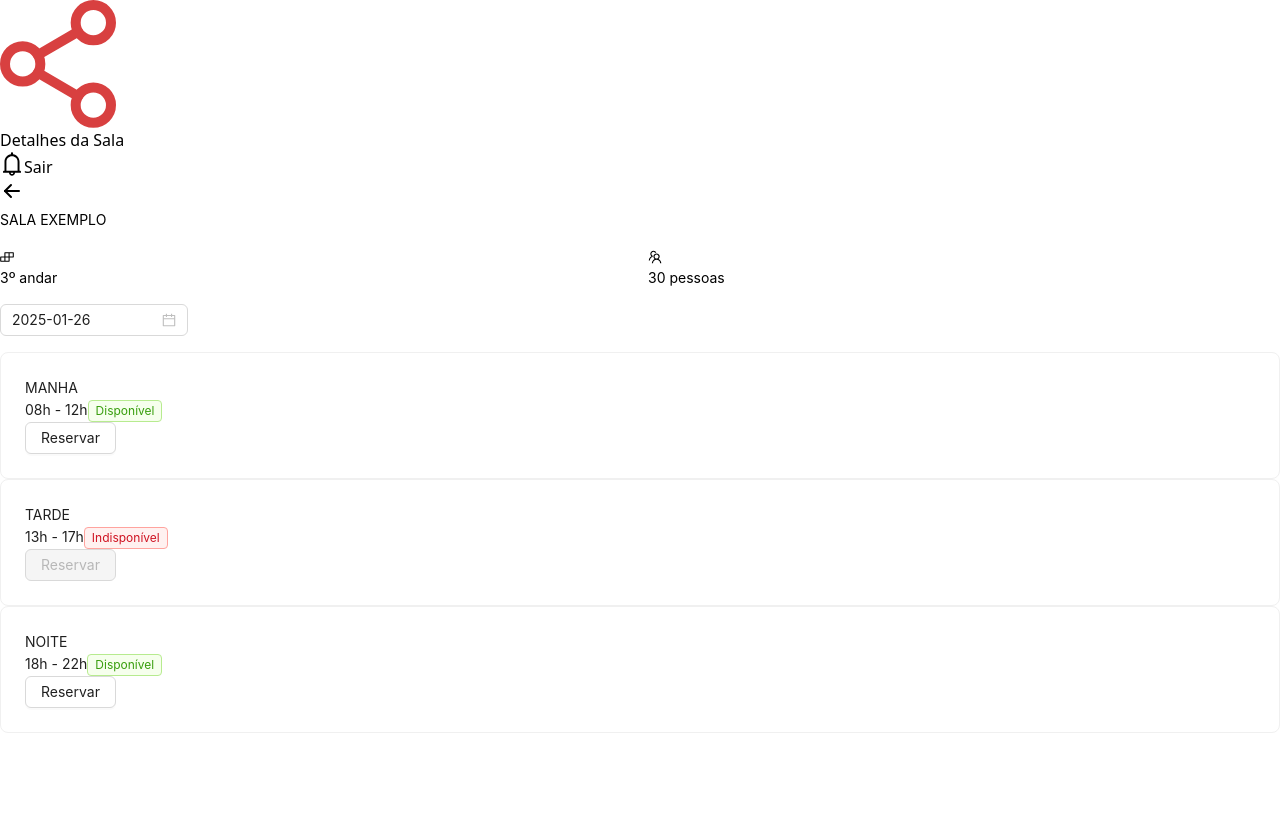
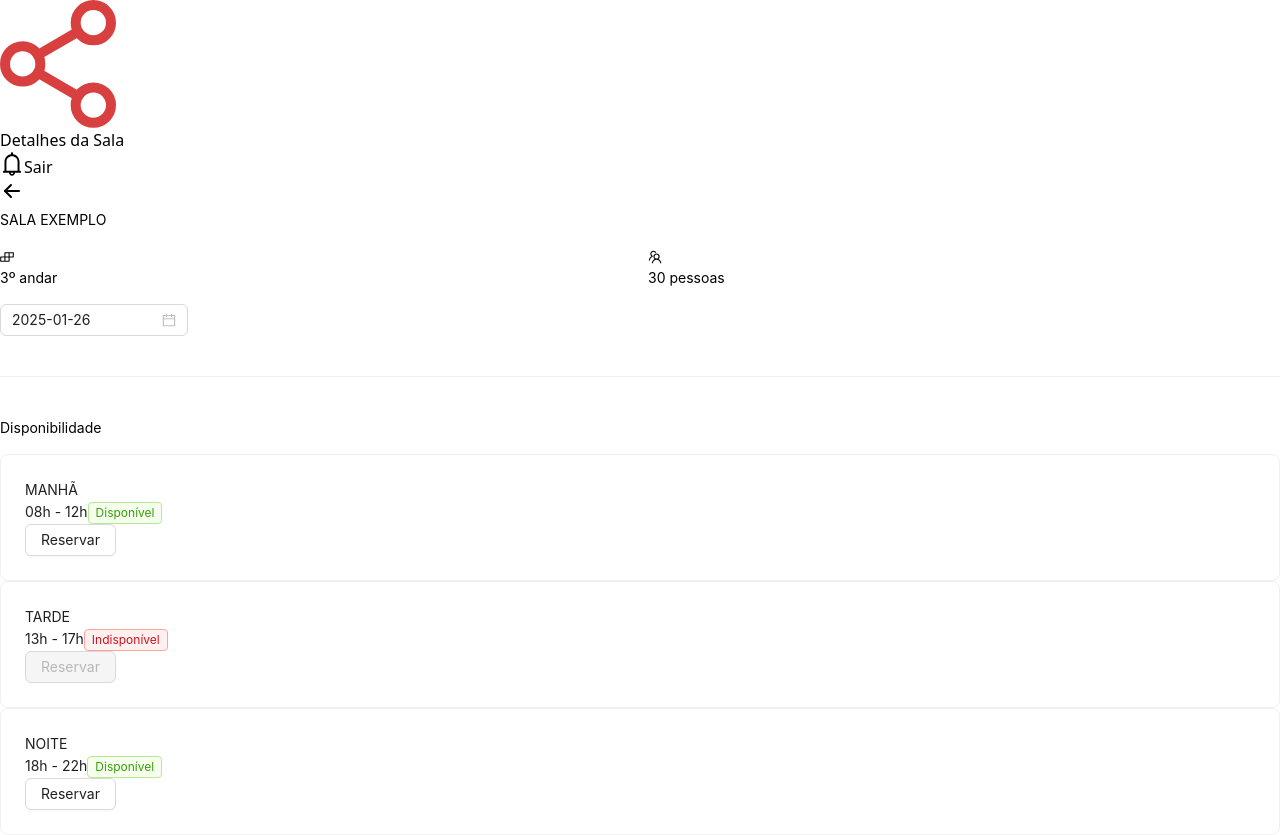
Before and after one commit to MeetSpaceUFRPE/meetspace-front, a React (Vite) app: page /detalhe-da-sala/1 in a window 1280 px wide. Before the commit the page ends 800 px from the top, so only its background shows below. Built offline with nearby package versions, Linux system fonts and the light colour scheme.

Commit message:
feat: título de 'disponibilidade' e melhor estilização do card.

```diff
--- a/src/pages/app/DetalheDaSala.jsx
+++ b/src/pages/app/DetalheDaSala.jsx
@@ -2,7 +2,7 @@ import React, { useState } from 'react';
 import { useParams } from 'react-router-dom';
 import Header from '../../components/Header';
 import ButtonBack from "../../components/ButtonBack";
-import { Card, DatePicker } from 'antd';
+import { Card, DatePicker, Divider } from 'antd';
 import { Row, Col } from 'antd';
 import { TeamOutlined, BuildOutlined } from "@ant-design/icons";
 import { Tag } from 'antd';
@@ -55,16 +55,22 @@ const DetalheDaSala = () => {
           <Col span={24} className="flex items-center gap-2">
             <DatePicker placeholder='Selecione a data' defaultValue={dayjs()} />
           </Col>
+          <Col span={24}>
+            <Divider/>
+          </Col>
+          <Col span={24}>
+            <h1 className="text-xl font-bold text-[#D84040] z-0 text-left">Disponibilidade</h1>
+          </Col>
 
-          <Col span={24} className="mt-6 w-full">
+          <Col span={24} className="mt-2 w-full">
             {disponibilidade.map((data, index) => (
               <Card
                 key={index}
-                className="w-full mb-4 p-0 md:p-4  shadow border rounded-lg"
+                className="w-full mb-4 p-0 md:p-4 shadow border border-2 hover:shadow-lg rounded-lg"
               >
                 <div className="grid grid-cols-2 md:grid-cols-3 items-center">
                   <span className="font-bold text-[#D84040] text-md text-left">
-                    {String(data.turno).toUpperCase()}<br />
+                    {String((data.turno == 'manha' ? "manhã" : data.turno)).toUpperCase()}<br />
                     <span className='font-normal text-sm'>
                       {data.turno === "manha" ? ("08h - 12h")
                         :
```
